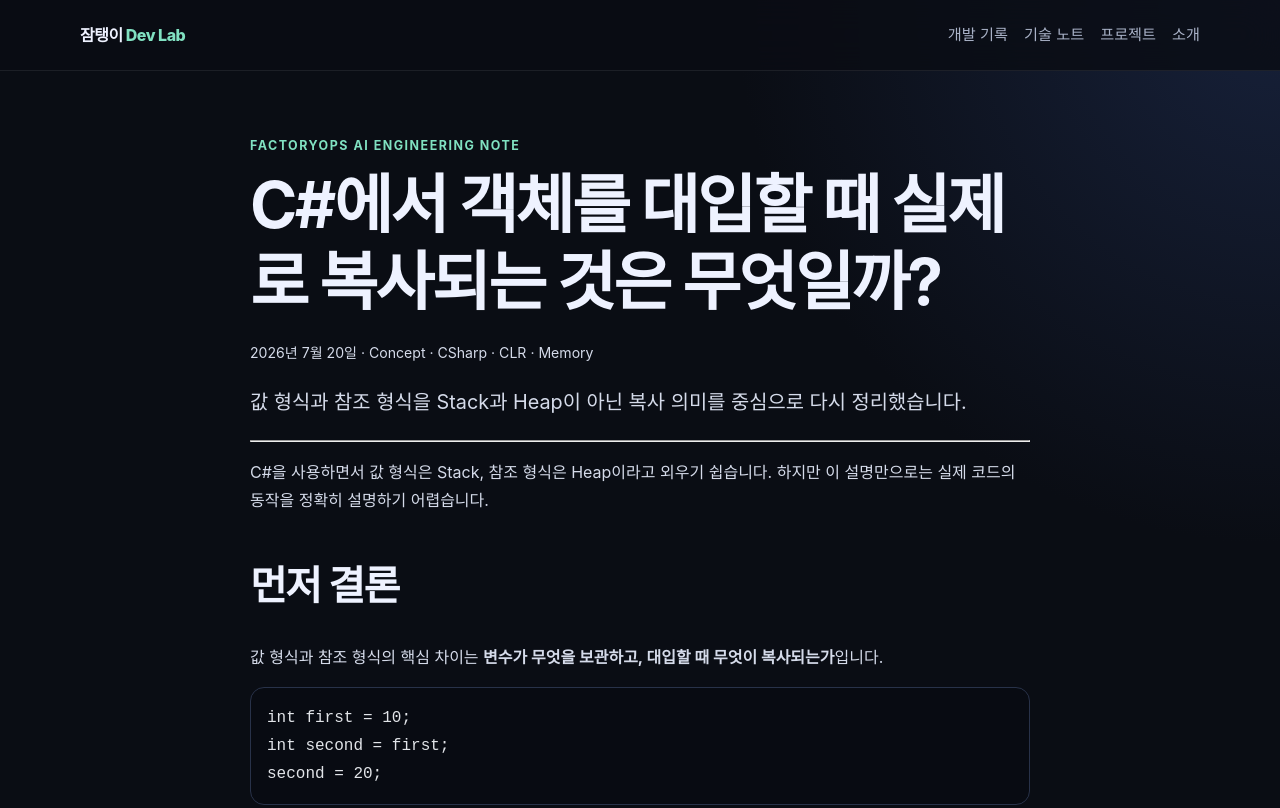
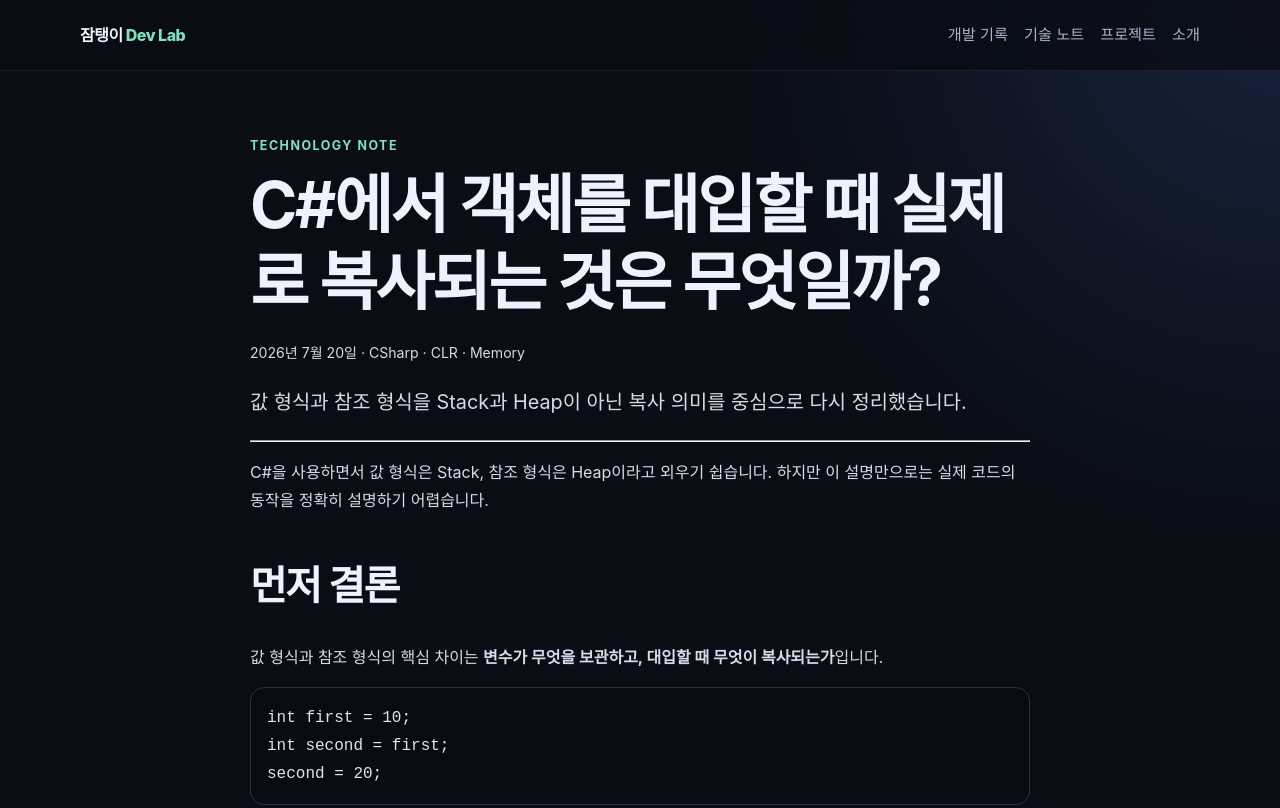
Before and after one commit to jaedark/jamtaeng-dev-lab, an Astro site: page /jamtaeng-dev-lab/blog/csharp-value-reference in a window 1280 px wide. Shown: the top 808 px of the page. Built offline with nearby package versions, Linux system fonts and the light colour scheme; Astro itself is replaced by a stand-in of ours; code samples lack their colours.

Commit message:
refactor: generalize post layout

```diff
--- a/src/layouts/PostLayout.astro
+++ b/src/layouts/PostLayout.astro
@@ -2,12 +2,14 @@
 import BaseLayout from './BaseLayout.astro';
 const { title, description, publishedAt, tags = [] } = Astro.props;
 const date = new Intl.DateTimeFormat('ko-KR', { dateStyle: 'long' }).format(publishedAt);
+const isConcept = tags.includes('Concept');
+const visibleTags = tags.filter((tag) => tag !== 'Concept');
 ---
-<BaseLayout title={`${title} | 잠탱이 AI Dev Lab`} description={description}>
+<BaseLayout title={`${title} | 잠탱이 Dev Lab`} description={description}>
   <article class="prose">
-    <div class="eyebrow">FactoryOps AI Engineering Note</div>
+    <div class="eyebrow">{isConcept ? 'Technology Note' : 'Engineering Log'}</div>
     <h1>{title}</h1>
-    <p class="meta">{date} · {tags.join(' · ')}</p>
+    <p class="meta">{date} · {visibleTags.join(' · ')}</p>
     <p class="lead">{description}</p>
     <hr />
     <slot />
```
